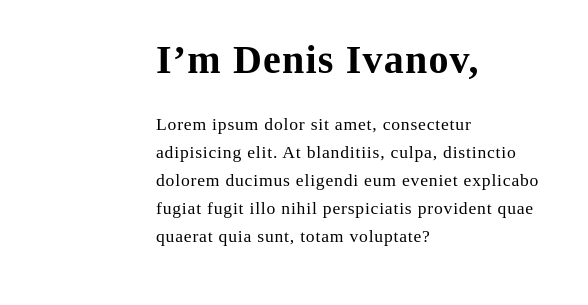
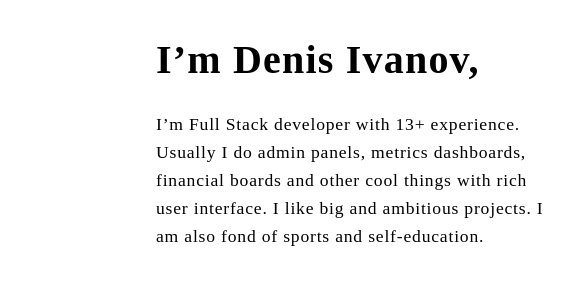
Before and after one commit to DenQ/my-profile, a plain HTML site: page index.html in a window 1280 px wide. Shown: the part 151-456 px from the top of the page, 644-1232 px from the left. Drawn offline with Linux system fonts and the light colour scheme.

Commit message:
Description about me

```diff
--- a/index.html
+++ b/index.html
@@ -17,9 +17,10 @@
             <div class="content__section section" id="s1">
                 <div class="section__wrap">
                     <h1>I’m Denis Ivanov,</h1>
-                    <p>Lorem ipsum dolor sit amet, consectetur adipisicing elit. At blanditiis, culpa, distinctio
-                        dolorem ducimus eligendi eum eveniet explicabo fugiat fugit illo nihil perspiciatis
-                        provident quae quaerat quia sunt, totam voluptate?</p>
+                    <p>I’m Full Stack developer with 13+ experience.
+                        Usually I do admin panels, metrics dashboards, financial boards and other cool things with rich user interface.
+                        I like big and ambitious projects. I am also fond of sports and self-education.
+                    </p>
                     <a class="hvr-sweep-to-right" href="#" id="btn-move">
                         <span>Learn More</span>
                     </a>
```
